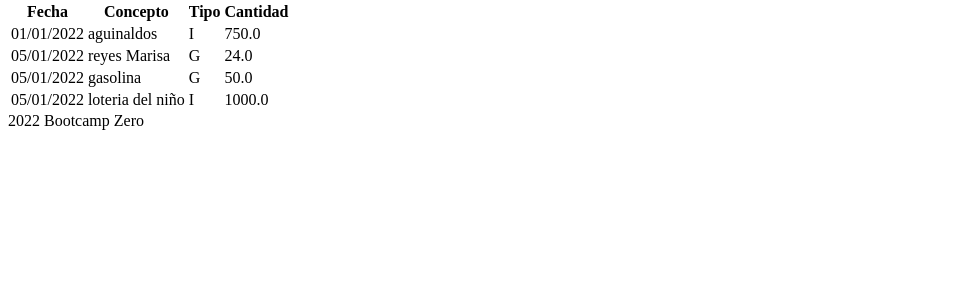
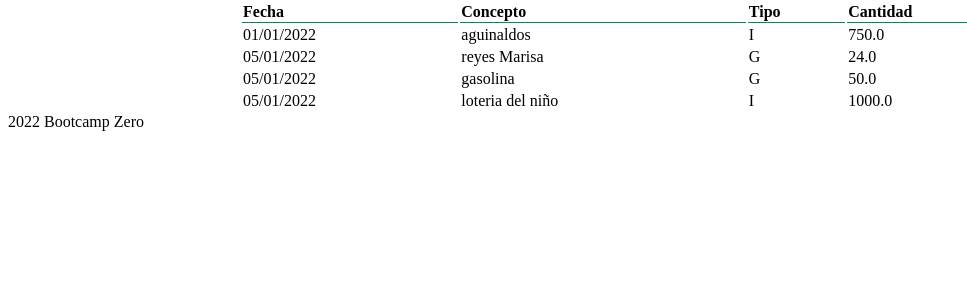
Before and after one commit to FernandoSobrino/hello-flask, a Flask app: page / in a window 1280 px wide. Shown: the part 83-383 px from the top of the page, without its empty margins (0-967 px from the left). Run offline with Flask 2, Linux system fonts and the light colour scheme.

Commit message:
feat: estilos de la tabla

```diff
--- a/balance/static/css/styles.css
+++ b/balance/static/css/styles.css
@@ -15,3 +15,19 @@ nav {
     line-height: 25px;
     padding-left: 25px;
 }
+
+main {
+    max-width: 800px;
+    margin: auto;
+    padding: 0 20px;
+}
+
+table.paper {
+    width: 100%;
+
+}
+
+.titulo-tabla {
+    border-bottom: #09816b 1px solid;
+    text-align: left;
+}
--- a/balance/templates/inicio.html
+++ b/balance/templates/inicio.html
@@ -18,13 +18,13 @@
   <nav>
     Inicio | Nuevo
   </nav>
-
+  <main>
     <table class="paper">
       <tr>
-      <th>Fecha</th>
-      <th>Concepto</th>
-      <th>Tipo</th>
-      <th>Cantidad</th>
+        <th class="titulo-tabla">Fecha</th>
+        <th class="titulo-tabla">Concepto</th>
+        <th class="titulo-tabla">Tipo</th>
+        <th class="titulo-tabla">Cantidad</th>
       </tr>
       {% for mov in movs %}
       <tr>
@@ -35,6 +35,7 @@
       </tr>
       {% endfor %}
     </table>
+  </main>
   <footer class="pie-de-pagina">2022 Bootcamp Zero</footer>
 </body>
 
```
Lines whose indentation alone changed are shown as unchanged.
